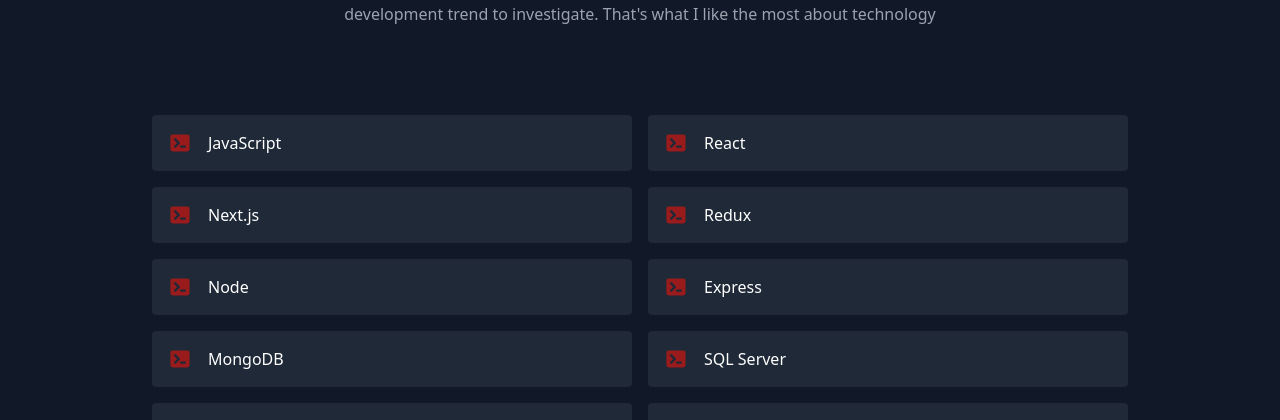
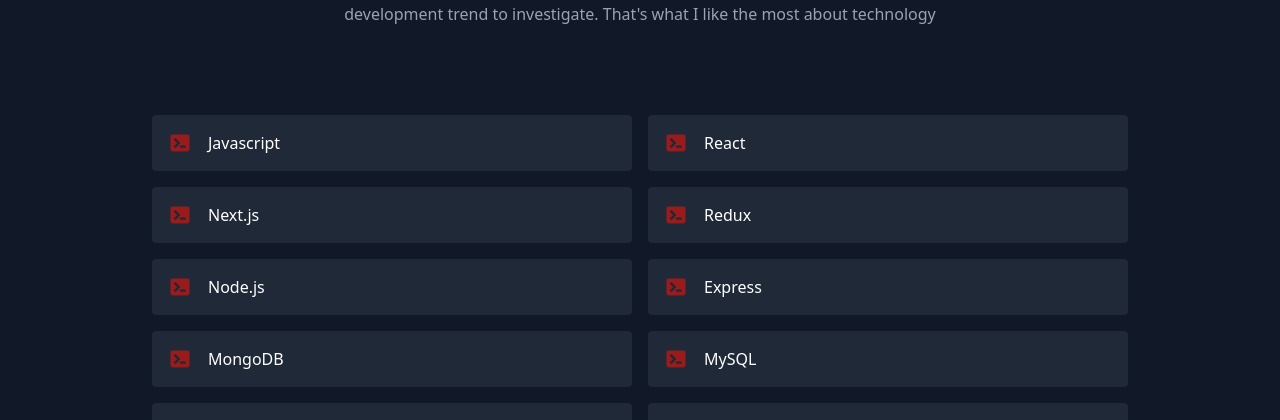
Before and after one commit to zerok1986/my-portfolio, a React (Create React App) app: page / in a window 1280 px wide. Shown: the part 1665-2085 px from the top of the page. Built offline with nearby package versions, Linux system fonts and the light colour scheme.

Commit message:
[FEAT]: Add links to each tech in Skills component

```diff
--- a/src/components/Skills.js
+++ b/src/components/Skills.js
@@ -19,12 +19,14 @@
         </div>
         <div className="flex flex-wrap lg:w-4/5 sm:mx-auto sm:mb-2 -mx-2">
           {skills.map((skill) => (
-            <div key={skill} className="p-2 sm:w-1/2 w-full">
+            <div key={skill.name} className="p-2 sm:w-1/2 w-full">
               <div className="bg-gray-800 rounded flex p-4 h-full items-center">
                 <TerminalIcon className="text-red-800 w-6 h-6 flex-shrink-0 mr-4" />
-                <span className="title-font font-medium text-white">
-                  {skill}
-                </span>
+                <a href={skill.url}>
+                  <span className="title-font font-medium text-white hover:text-red-800">
+                    {skill.name}
+                  </span>
+                </a>
               </div>
             </div>
           ))}
--- a/src/data.js
+++ b/src/data.js
@@ -26,20 +26,68 @@
 ]
 
 export const skills = [
-  'JavaScript',
-  'React',
-  'Next.js',
-  'Redux',
-  'Node',
-  'Express',
-  'MongoDB',
-  'SQL Server',
-  'C Language',
-  'Java',
-  'Python',
-  'Flask',
-  'HTML5',
-  'CSS3',
-  'Material UI',
-  'tailwindCSS',
+  {
+    name: 'Javascript',
+    url: 'https://developer.mozilla.org/en-US/docs/Web/JavaScript',
+  },
+  {
+    name: 'React',
+    url: 'https://reactjs.org/',
+  },
+  {
+    name: 'Next.js',
+    url: 'https://nextjs.org/',
+  },
+  {
+    name: 'Redux',
+    url: 'https://redux.js.org/',
+  },
+  {
+    name: 'Node.js',
+    url: 'https://nodejs.org/',
+  },
+  {
+    name: 'Express',
+    url: 'https://expressjs.com/',
+  },
+  {
+    name: 'MongoDB',
+    url: 'https://www.mongodb.com/',
+  },
+  {
+    name: 'MySQL',
+    url: 'https://www.mysql.com/',
+  },
+  {
+    name: 'C Language',
+    url: 'https://en.wikipedia.org/wiki/C_(programming_language)',
+  },
+  {
+    name: 'Java',
+    url: 'https://www.java.com/',
+  },
+  {
+    name: 'Python',
+    url: 'https://www.python.org/',
+  },
+  {
+    name: 'Flask',
+    url: 'https://flask.palletsprojects.com/',
+  },
+  {
+    name: 'HTML5',
+    url: 'https://developer.mozilla.org/en-US/docs/Glossary/HTML5',
+  },
+  {
+    name: 'CSS3',
+    url: 'https://developer.mozilla.org/en-US/docs/Web/CSS',
+  },
+  {
+    name: 'Material UI',
+    url: 'https://mui.com/',
+  },
+  {
+    name: 'tailwindCSS',
+    url: 'https://tailwindcss.com/',
+  },
 ]
```
